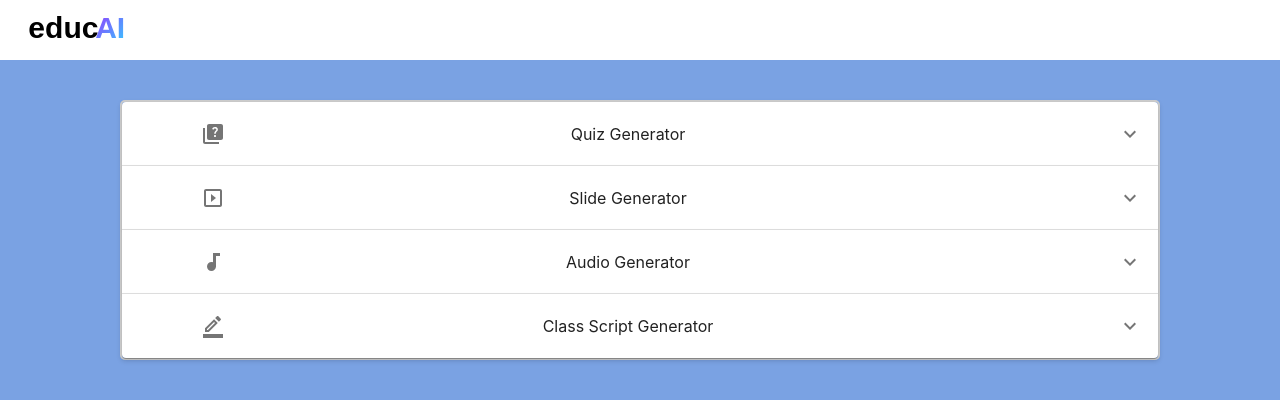
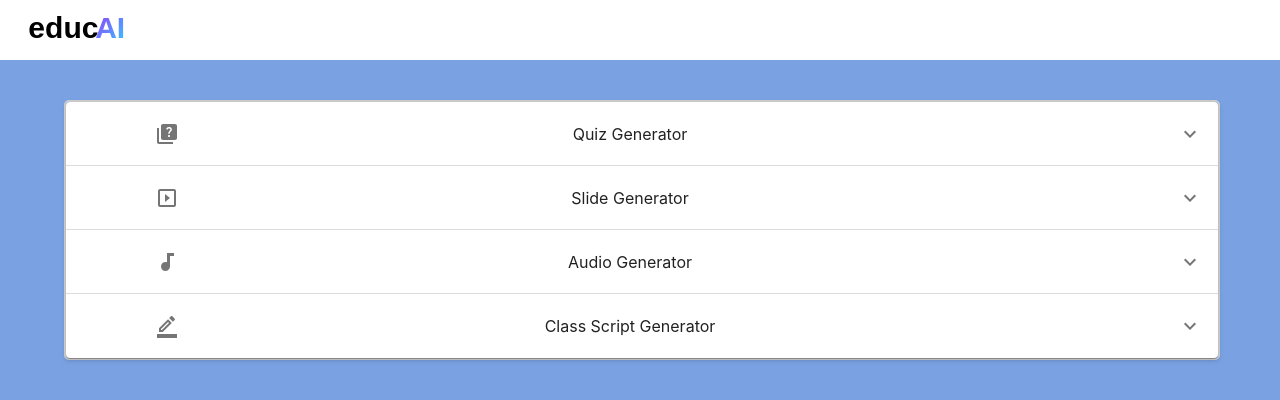
Before and after one commit to vfdutra/educai-frontend, a React (Create React App) app: page / in a window 1280 px wide. Shown: the top 400 px of the page. Built offline with nearby package versions, Linux system fonts and the light colour scheme.

Commit message:
feat: quiz and slides implementation

```diff
--- a/src/components/QuizForm/index.jsx
+++ b/src/components/QuizForm/index.jsx
@@ -14,7 +14,7 @@ const QuizForm = ({
 }) => {
   return (
     <FormContainer container spacing={2}>
-      <StyledTextField
+        <StyledTextField
         label="Tema"
         value={quizPrompt}
         onChange={(e) => onQuizPromptChange(e.target.value)}
--- a/src/components/QuizForm/style.js
+++ b/src/components/QuizForm/style.js
@@ -6,6 +6,7 @@ export const FormContainer = styled(Grid)`
 `;
 
 export const StyledTextField = styled(TextField)`
+  padding: 10px;
   margin-bottom: 16px;
 `;
 
--- a/src/pages/Home/Home.jsx
+++ b/src/pages/Home/Home.jsx
@@ -1,5 +1,5 @@
 import React, { useEffect, useState } from 'react';
-import { Container, Typography, List, ListItem, ListItemText, Button } from '@mui/material';
+import { Container, Typography, List, ListItem, ListItemText, Button, Grid } from '@mui/material';
 import AccordionItem from '../../components/AccordionItem';
 import SnackbarAlert from '../../components/SnackbarAlert/SnackbarAlert';
 import LessonPlanDisplay from '../../components/LessonPlanDisplay/LessonPlanDisplay';
@@ -44,6 +44,8 @@ export default function Home() {
   const [lessonPlan, setLessonPlan] = useState("");
   const [lessonPlanLoading, setLessonPlanLoading] = useState(false);
 
+  const apiUrl = process.env.REACT_APP_API_URL;
+
   const [snackPack, setSnackPack] = useState({
     success: { open: false, message: '' },
     error: { open: false, message: '' }
@@ -66,7 +68,7 @@ export default function Home() {
   const handleAudioSubmit = async () => {
     setAudioLoading(true);
     try {
-      const response = await fetch('http://localhost:3333/create-audio', {
+      const response = await fetch(`${apiUrl}/create-audio`, {
         method: "POST",
         headers: {
           "Content-Type": "application/json",
@@ -92,7 +94,7 @@ export default function Home() {
   const handleSlideSubmit = async () => {
     setSlideLoading(true);
     try {
-      const response = await fetch('http://localhost:3333/create-slide', {
+      const response = await fetch(`${apiUrl}/create-presentation`, {
         method: "POST",
         headers: {
           "Content-Type": "application/json",
@@ -118,7 +120,7 @@ export default function Home() {
   const handleQuizSubmit = async () => {
     setQuizLoading(true);
     try {
-      const response = await fetch('http://localhost:3333/generate-quiz', {
+      const response = await fetch(`${apiUrl}/generate-quiz`, {
         method: "POST",
         headers: {
           "Content-Type": "application/json",
@@ -147,7 +149,7 @@ export default function Home() {
   const handleLessonPlanSubmit = async () => {
     setLessonPlanLoading(true);
     try {
-      const response = await fetch('http://localhost:3333/generate-lesson-plan', {
+      const response = await fetch(`${apiUrl}/generate-lesson-plan`, {
         method: "POST",
         headers: {
           "Content-Type": "application/json",
@@ -192,21 +194,25 @@ export default function Home() {
           />
           {quiz && !quizLoading && (
             <div style={{ padding: '16px' }}>
-              <Typography variant="h6">Quiz</Typography>
-              <List>
+              <Grid container spacing={2}>
                   {quiz.map((q, index) => (
-                  <div key={index}>
+                    <Grid item xs={12} md={6} key={index}>
                       <Typography variant="subtitle1">{q.question}</Typography>
                       <List>
                         {q.options.map((option, i) => (
                           <ListItem key={i}>
-                          <ListItemText primary={option} />
+                            <ListItemText
+                              primary={option}
+                              primaryTypographyProps={{
+                                style: { fontWeight: q.answer === option ? 'bold' : 'normal' }
+                              }}
+                            />
                           </ListItem>
                         ))}
                       </List>
-                  </div>
+                    </Grid>
                   ))}
-              </List>
+              </Grid>
             </div>
           )}
         </AccordionItem>
--- a/src/pages/Home/style.js
+++ b/src/pages/Home/style.js
@@ -13,13 +13,15 @@ export const StyledGridItem = styled(Grid).attrs({
 `;
 
 export const Container = styled.div`
-    display: grid;
+  display: flex;
   justify-content: center;
   align-items: center;
   grid-template-rows: 1fr 1fr 1fr;
   height: 100vh;
   gap: 1rem;
   background-color: white;
+  min-height: 100vh;
+  padding: 0 20px;
 `;
 
 export const Card = styled.div`
@@ -33,10 +35,11 @@ export const Card = styled.div`
 `;
 
 export const AccordionContainer = styled.div`
-  width: 90%;
+  width: 100%;
+  max-width: 2000px;
   margin: 40px auto;
-  border: 2px solid #ccc; /* Increased border width for better distinction */
+  border: 2px solid #ccc;
   border-radius: 5px;
   box-shadow: 0 2px 4px rgba(0,0,0,0.1);
-  gap: 20px; /* Increased gap between items */
+  gap: 20px;
 `;
```
Also changed, not shown: 1 other file (tests, documents, lock files or other folders). Lines whose indentation alone changed are shown as unchanged.
